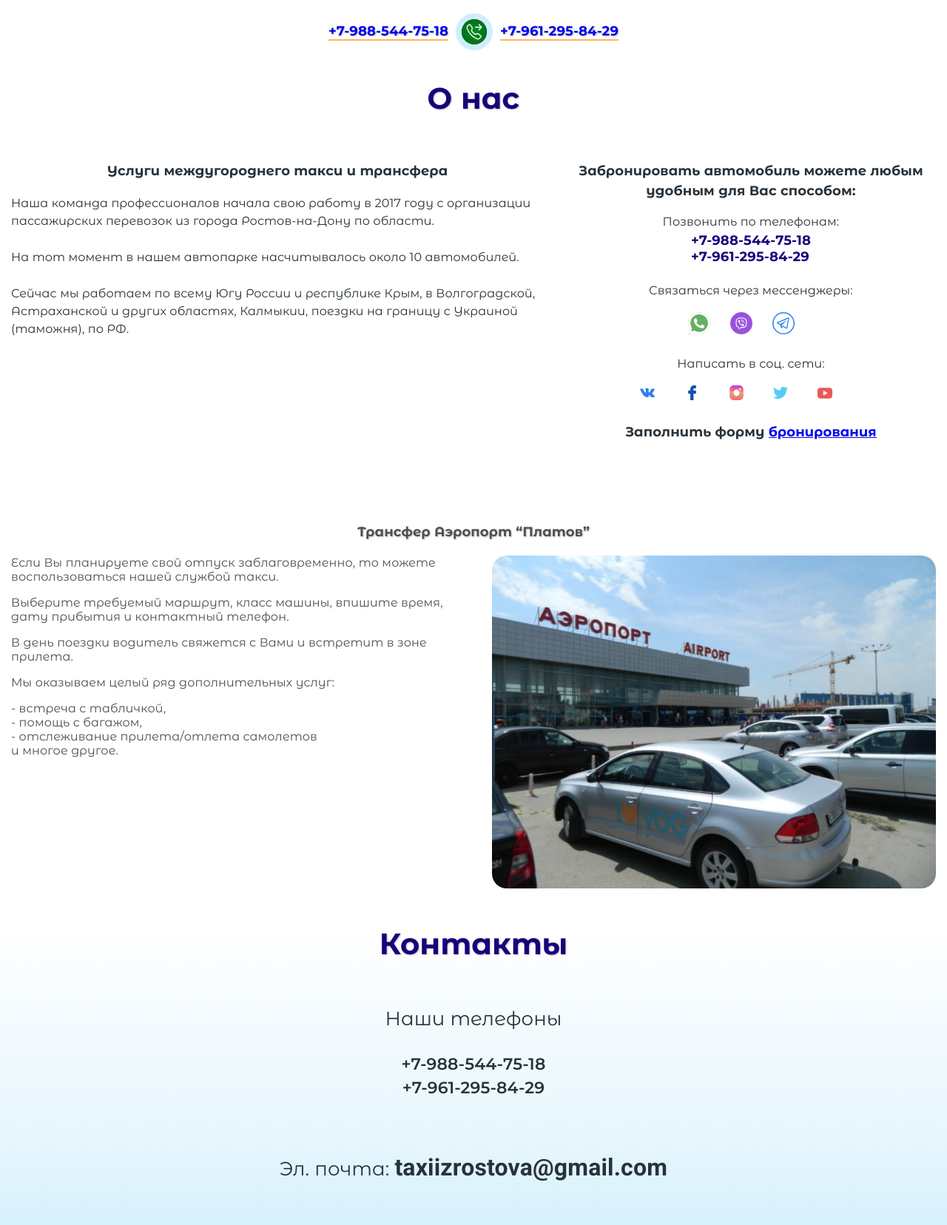
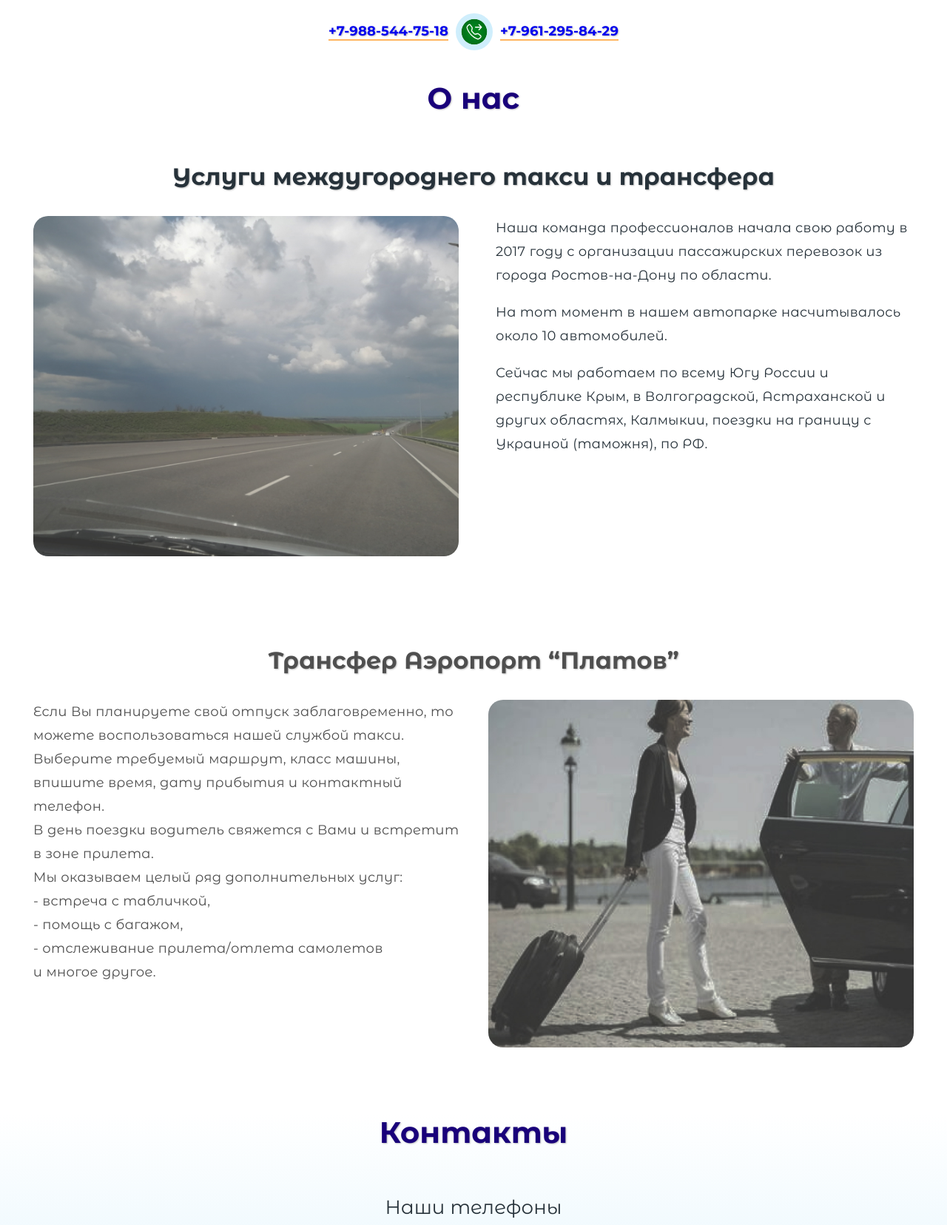
Before and after one commit to alexander-drach/redesign-transfer-rostov, a PHP site: page /page-about.php in a window 1280 px wide. Shown: the part 710-2366 px from the top of the page at 74% size. Run offline with PHP 8.4, Linux system fonts and the light colour scheme.

Commit message:
Adaptive is done

```diff
--- a/page-about.php
+++ b/page-about.php
@@ -10,9 +10,14 @@ Template Name: Страница - о нас
 
   <section class="about">
     <h2 class="title-section">О нас</h2>
-      <div class="container container_about">
-        <div class="about-item about-item_services">
+
+    <div class="service-taxi container">
       <p class="item-title">Услуги междугороднего такси и трансфера</p>
+      <div class="wrapper-transfer">
+        <div class="item transfer-img">
+          <img src="img/road.jpg" alt="">
+        </div>
+        <div class="item transfer-text">
           <div class="about-text">
             <p>
               Наша команда профессионалов начала свою работу
@@ -30,31 +35,10 @@ Template Name: Страница - о нас
               поездки на границу с Украиной (таможня), по РФ.
             </p>
           </div>
-        </div><!-- services -->
+        </div>
+      </div>
+    </div><!-- service-taxi -->
 
-        <div class="about-item about-item_methods">
-          <p class="item-title">Забронировать автомобиль можете любым удобным для Вас способом:</p>
-          <p class="about-text">Позвонить по телефонам:</p>
-          <div class="about-phones">
-            <?php include 'includes/phones.php'?>
-          </div>
-
-          <p class="about-text">Связаться через мессенджеры:</p>
-
-          <div class="messengers">
-            <?php include 'includes/messengers.php'?>
-          </div>
-
-          <p class="about-text">Написать в соц. сети:</p>
-
-          <ul class="list list_social about-social">
-            <?php include 'includes/social.php'?><?php include 'includes/messengers.php'?>
-          </ul>
-
-          <p class="item-title">Заполнить форму <a href="page-booking.php">бронирования</a></p>
-        </div><!-- methods -->
-      </div><!-- container_about -->
-    </section><!-- about -->
 
 <div class="transfer container">
     <p class="item-title">Трансфер Аэропорт “Платов”</p>
@@ -97,5 +81,9 @@ Template Name: Страница - о нас
     </div>
   </div><!-- transfer -->
 
+  </section><!-- about -->
+
+
+
 </main>
 <?php include 'footer.php'?>
--- a/style.css
+++ b/style.css
@@ -826,16 +830,23 @@ select {
 /* BOOKING-PAGE END */
 
 /* ABOUT-PAGE */
+
 .about-text {
     font-size: 22px;
+    line-height: 42px;
+    letter-spacing: 0.02em;
+}
+
+.transfer .about-text p {
+    margin: 0;
 }
 
 .item-title {
     font-size: 32px;
     line-height: 42px;
     text-align: center;
-    /* letter-spacing: 0.01em; */
     font-weight: bold;
+    text-shadow: 1px 1px 2px rgba(0, 0, 0, 0.25);
 }
 
 .item-title a {
@@ -846,8 +857,18 @@ select {
     margin-bottom: 90px;
 }
 
-.container_about {
-    display: flex;
+.about .container {
+    max-width: 1320px;
+    padding: 0;
+}
+
+.service-taxi {
+    margin-bottom: 120px;
+}
+
+.service-taxi .transfer-text {
+    margin-right: 0;
+    margin-left: 90px;
 }
 
 .about-item_services {
@@ -945,7 +962,7 @@ select {
 
 .transfer-img {
     position: relative;
-    width: 600px;
+    width: 640px;
     border-radius: 20px;
     overflow: hidden;
 }
@@ -1016,13 +1038,9 @@ select {
         margin-right: 30px;
     }
 
-    .about-main .about-text {
-        font-size: 16px;
-    }
-
-    .about-main .item-title {
+    .about .about-text {
         font-size: 18px;
-        line-height: 1.5;
+        line-height: 32px;
     }
 
     .about-phones .phones__item {
@@ -1037,6 +1055,27 @@ select {
         width: 20px;
         height: 20px;
     }
+
+    .about .container {
+        padding: 0 30px;
+    }
+
+    .wrapper-transfer {
+        padding: 0 15px;
+    }
+
+    .transfer-text {
+        margin-right: 30px;
+    }
+
+    .service-taxi .transfer-text {
+        margin-left: 50px;
+    }
+
+    .wrapper-transfer .item {
+        width: calc(100% / 2 - 20px);
+    }
+
     /* about page end*/
 }
 
```
Also changed, not shown: other parts of style.css (+56 -13 lines), page-booking.php (+20 -5 lines), img/road.jpg (added), img/transfer-platov!.jpg (added), img/transfer-platov.jpg. Lines whose indentation alone changed are shown as unchanged.
